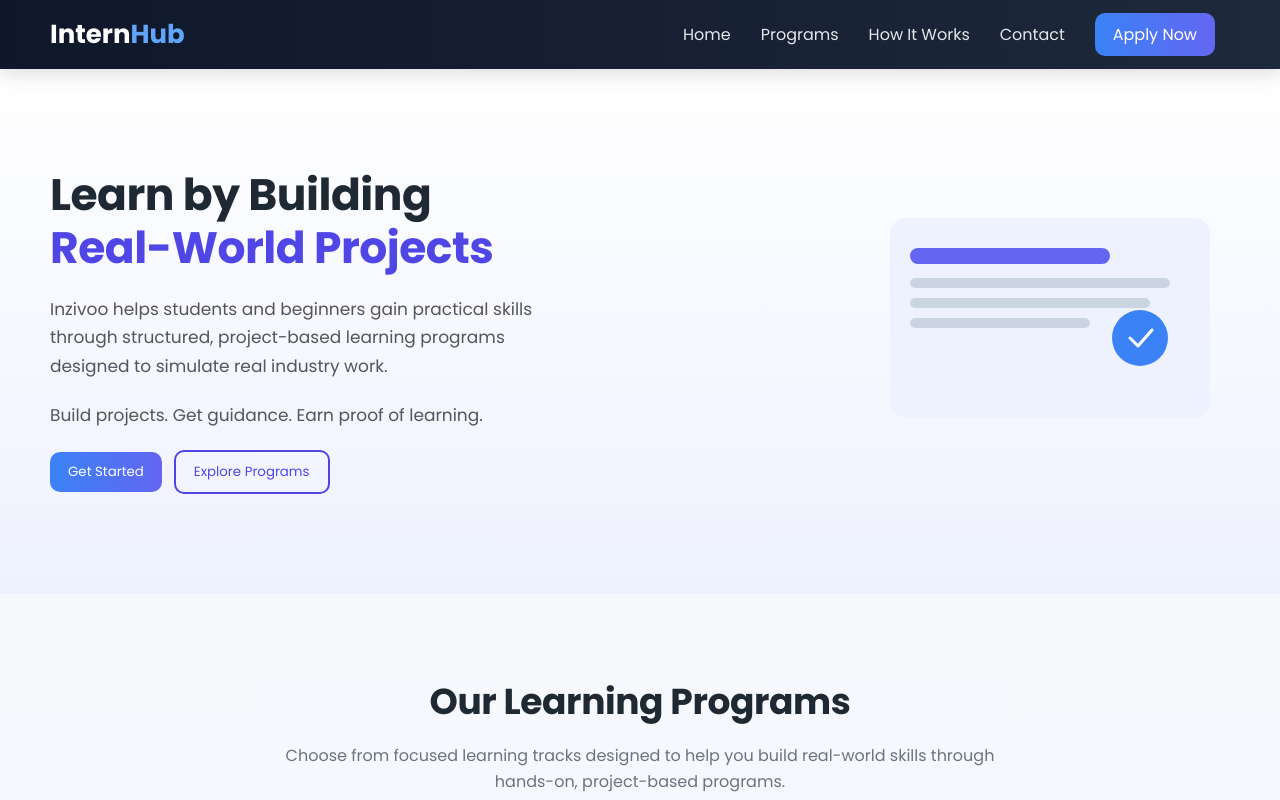
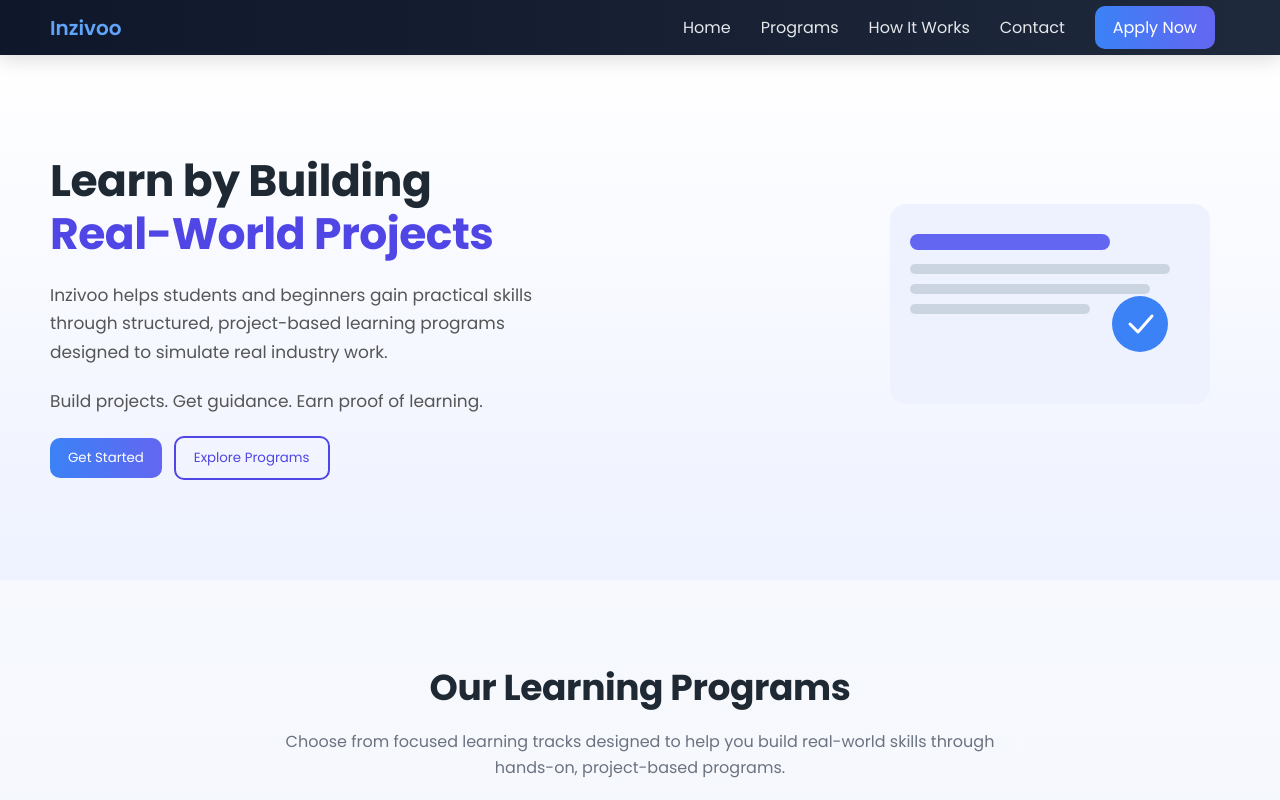
Before and after one commit to pankajsaroha/internhub, a Next.js app: page / in a window 1280 px wide. Shown: the top 800 px of the page. Built offline with nearby package versions, Linux system fonts and the light colour scheme.

Commit message:
Logo update

```diff
--- a/app/globals.css
+++ b/app/globals.css
@@ -59,6 +59,17 @@ li {
   font-weight: 700;
   color: white;
   text-decoration: none;
+  display: flex;
+  align-items: center;
+  gap: 10px;
+}
+
+.brand-name {
+  font-size: 20px;
+  font-weight: 600;
+  color: white;
+  /* dark navbar ke liye */
+  line-height: 1;
 }
 
 .logo span {
--- a/app/layout.tsx
+++ b/app/layout.tsx
@@ -14,7 +14,7 @@ export const metadata = {
     "inzivoo",
   ],
   icons: {
-    icon: "/favicon.ico",
+    icon: "/logo.png",
   },
 };
 
--- a/components/Navbar.tsx
+++ b/components/Navbar.tsx
@@ -1,10 +1,18 @@
 import Link from "next/link";
+import Image from "next/image";
 
 export default function Navbar() {
     return (
         <header className="navbar">
             <Link href="/" className="logo">
-                Intern<span>Hub</span>
+                {/* <Image
+                    src="/logo.png"
+                    alt="Inzivoo"
+                    width={36}
+                    height={36}
+                    priority
+                /> */}
+                <span className="brand-name">Inzivoo</span>
             </Link>
             <nav>
                 <Link href="/">Home</Link>
```
Also changed, not shown: public/logo.png (added).
